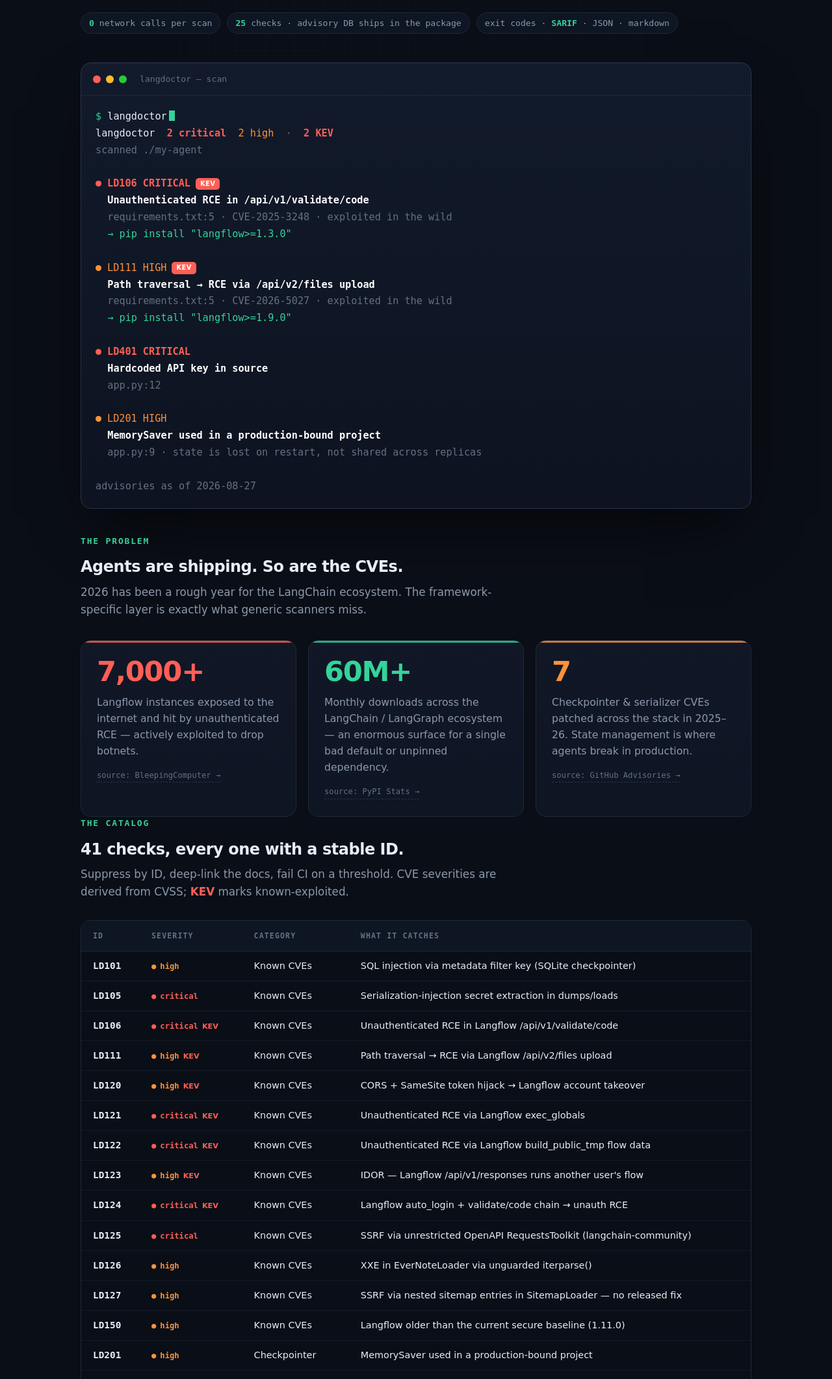
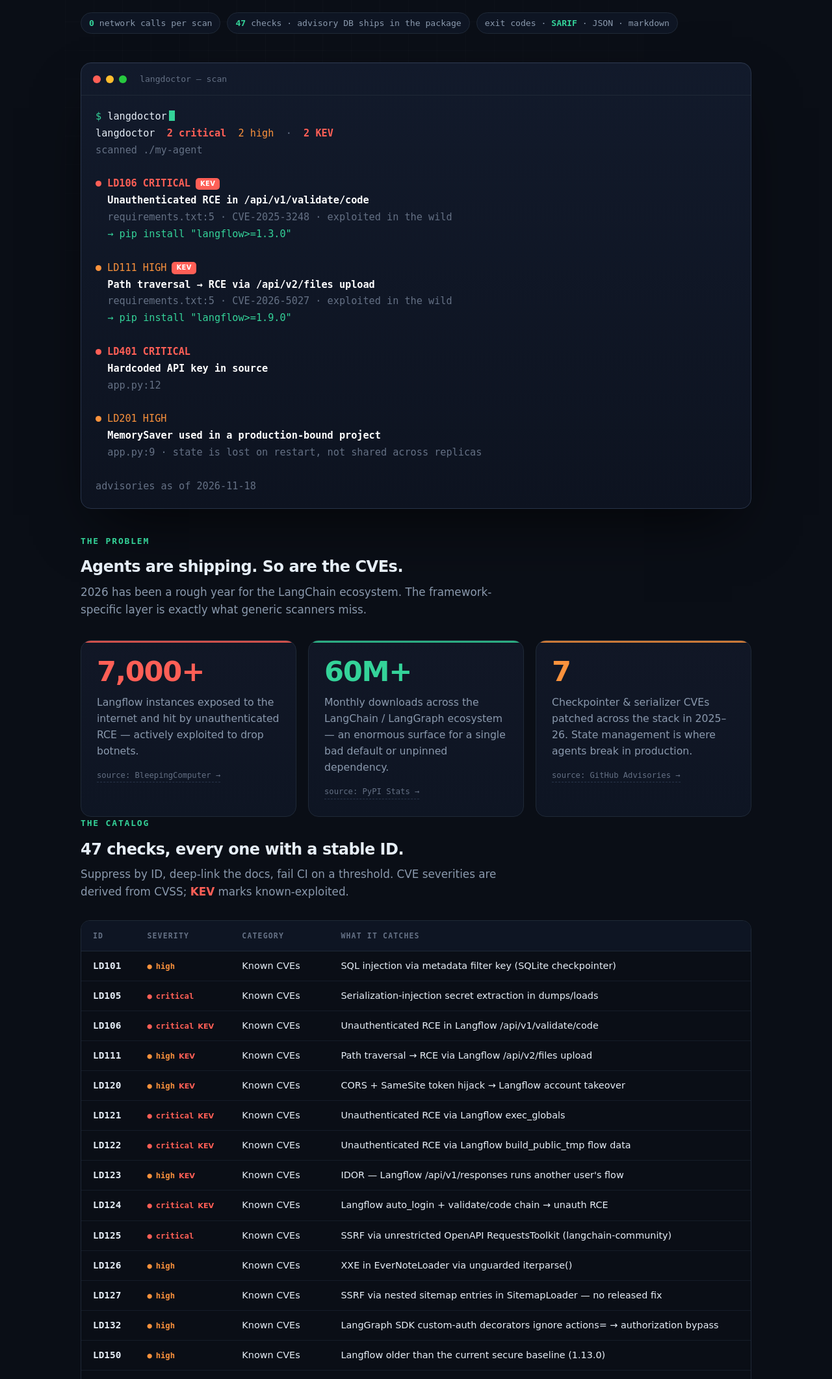
Before and after one commit to elaz48/langdoctor, a plain HTML site: page site/index.html in a window 1280 px wide. Shown: the part 424-2546 px from the top of the page at 65% size. Drawn offline with Linux system fonts and the light colour scheme.

Commit message:
docs: document LD128–LD133 and the 1.13.0 Langflow baseline, bump to 0.1.6
- CHANGELOG: 0.1.6 entry.
- README: check table gains LD128–LD133 (47 rows) and the new LD150 baseline.
- site/index.html: catalog gains LD132 and the new LD150 baseline; check
  count 41 -> 47 (the hero pill still said 25); advisory date refreshed.
  Upload manually via FTP — no automated deploy.

```diff
--- a/site/index.html
+++ b/site/index.html
@@ -234,7 +234,7 @@
 
   <div class="pills">
     <span class="pill"><b>0</b> network calls per scan</span>
-    <span class="pill"><b>25</b> checks · advisory DB ships in the package</span>
+    <span class="pill"><b>47</b> checks · advisory DB ships in the package</span>
     <span class="pill">exit codes · <b>SARIF</b> · JSON · markdown</span>
   </div>
 
@@ -266,7 +266,7 @@
       <div class="ln">&nbsp;&nbsp;<span class="title">MemorySaver used in a production-bound project</span></div>
       <div class="ln muted">&nbsp;&nbsp;app.py:9 · state is lost on restart, not shared across replicas</div>
       <div class="ln">&nbsp;</div>
-      <div class="ln muted">advisories as of 2026-08-27</div>
+      <div class="ln muted">advisories as of 2026-11-18</div>
     </div><span class="fade" style="--fade-to:#0d1320"></span></div>
   </div>
 </section>
@@ -296,7 +296,7 @@
 
 <section id="checks" class="wrap">
   <div class="eyebrow">The catalog</div>
-  <h2>41 checks, every one with a stable ID.</h2>
+  <h2>47 checks, every one with a stable ID.</h2>
   <p class="lede">Suppress by ID, deep-link the docs, fail CI on a threshold. CVE severities are derived from CVSS; <span style="color:var(--crit);font-weight:700">KEV</span> marks known-exploited.</p>
   <div class="tablewrap"><div class="tablescroll">
     <table>
@@ -314,7 +314,8 @@
         <tr><td class="id">LD125</td><td><span class="sevtag s-critical">critical</span></td><td>Known CVEs</td><td>SSRF via unrestricted OpenAPI RequestsToolkit (langchain-community)</td></tr>
         <tr><td class="id">LD126</td><td><span class="sevtag s-high">high</span></td><td>Known CVEs</td><td>XXE in EverNoteLoader via unguarded iterparse()</td></tr>
         <tr><td class="id">LD127</td><td><span class="sevtag s-high">high</span></td><td>Known CVEs</td><td>SSRF via nested sitemap entries in SitemapLoader — no released fix</td></tr>
-        <tr><td class="id">LD150</td><td><span class="sevtag s-high">high</span></td><td>Known CVEs</td><td>Langflow older than the current secure baseline (1.11.0)</td></tr>
+        <tr><td class="id">LD132</td><td><span class="sevtag s-high">high</span></td><td>Known CVEs</td><td>LangGraph SDK custom-auth decorators ignore actions= → authorization bypass</td></tr>
+        <tr><td class="id">LD150</td><td><span class="sevtag s-high">high</span></td><td>Known CVEs</td><td>Langflow older than the current secure baseline (1.13.0)</td></tr>
         <tr><td class="id">LD201</td><td><span class="sevtag s-high">high</span></td><td>Checkpointer</td><td>MemorySaver used in a production-bound project</td></tr>
         <tr><td class="id">LD202</td><td><span class="sevtag s-medium">medium</span></td><td>Checkpointer</td><td>SqliteSaver may collapse under write concurrency</td></tr>
         <tr><td class="id">LD203</td><td><span class="sevtag s-high">high</span></td><td>Checkpointer</td><td>Checkpoint history filtered by user-controlled input</td></tr>
```
Also changed, not shown: 3 other files.
